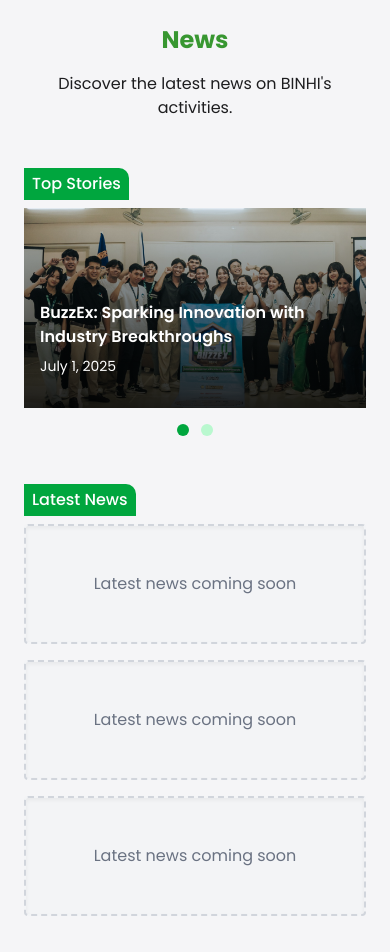
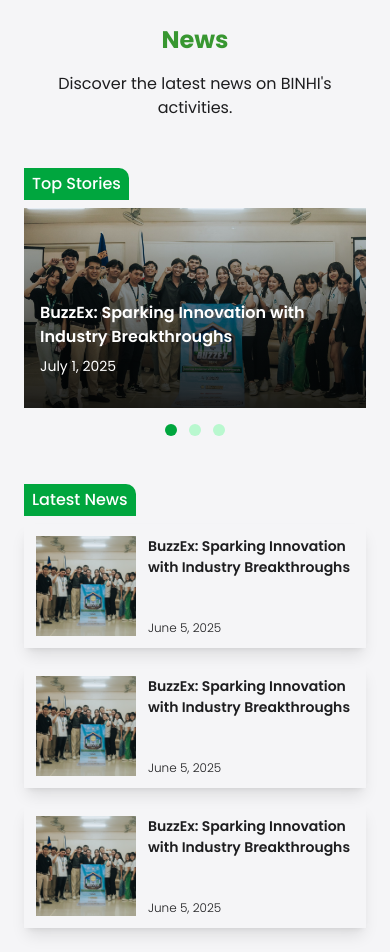
Before and after one commit to SPARK-Hub-WVSU/BINHI-Website-2025, a Next.js app: page /news in a window 390 px wide. Built offline with nearby package versions, Linux system fonts and the light colour scheme.

Commit message:
refactor: refactor the code of inset articles' responsiveness and uncommented the dummy articles

```diff
--- a/src/app/news/InsetArticle.jsx
+++ b/src/app/news/InsetArticle.jsx
@@ -15,7 +15,7 @@ export default function InsetArticle({ data, className = '' }) {
     return (
         // Article card as a clickable link, with overlay and text
         <Link
-            className={`group ${className} relative isolate overflow-hidden flex flex-col justify-end p-4 gap-2
+            className={`group min-h-50 ${className} relative isolate overflow-hidden flex flex-col justify-end p-4 gap-2
                         after:content-[''] after:absolute after:inset-0 after:-z-[1] after:bg-linear-to-t after:from-black after:from-[-20%] after:to-transparent`}
             href={`/article/${data.id}`}
         >
--- a/src/app/news/InsetCarousel.jsx
+++ b/src/app/news/InsetCarousel.jsx
@@ -26,7 +26,7 @@ export default function InsetCarousel({ articles }) {
           {/* Render each article as a slide */}
           {articles.map((article, idx) => (
             <SwiperSlide key={idx}>
-              <InsetArticle data={article} className='min-h-50 [min-width:480px]:min-h-75'/>
+              <InsetArticle data={article} />
             </SwiperSlide>
           ))}
         </Swiper>
--- a/src/app/news/page.js
+++ b/src/app/news/page.js
@@ -29,34 +29,34 @@ const dummyArticles = [
     image: placeholderPhoto,
     date: "2025-06-20",
   },
-  // {
-  //   id: 3,
-  //   headline: "BINHI Receives Environmental Award",
-  //   summary: "Recognized for outstanding contributions to sustainability.",
-  //   image: placeholderPhoto,
-  //   date: "2025-06-10",
-  // },
-  // {
-  //   id: 4,
-  //   headline: "BuzzEx: Sparking Innovation with Industry Breakthroughs",
-  //   summary: "Lorem ipsum deloreum Lorem ipsum deloreum Lorem ipsum deloreum Lorem ipsum deloreum (headline).",
-  //   image: placeholderPhoto,
-  //   date: "2025-06-05",
-  // },
-  // {
-  //   id: 5,
-  //   headline: "BuzzEx: Sparking Innovation with Industry Breakthroughs",
-  //   summary: "Lorem ipsum deloreum Lorem ipsum deloreum Lorem ipsum deloreum Lorem ipsum deloreum (headline).",
-  //   image: placeholderPhoto,
-  //   date: "2025-06-05",
-  // },
-  // {
-  //   id: 6,
-  //   headline: "BuzzEx: Sparking Innovation with Industry Breakthroughs",
-  //   summary: "Lorem ipsum deloreum Lorem ipsum deloreum Lorem ipsum deloreum Lorem ipsum deloreum (headline).",
-  //   image: placeholderPhoto,
-  //   date: "2025-06-05",
-  // },
+  {
+    id: 3,
+    headline: "BINHI Receives Environmental Award",
+    summary: "Recognized for outstanding contributions to sustainability.",
+    image: placeholderPhoto,
+    date: "2025-06-10",
+  },
+  {
+    id: 4,
+    headline: "BuzzEx: Sparking Innovation with Industry Breakthroughs",
+    summary: "Lorem ipsum deloreum Lorem ipsum deloreum Lorem ipsum deloreum Lorem ipsum deloreum (headline).",
+    image: placeholderPhoto,
+    date: "2025-06-05",
+  },
+  {
+    id: 5,
+    headline: "BuzzEx: Sparking Innovation with Industry Breakthroughs",
+    summary: "Lorem ipsum deloreum Lorem ipsum deloreum Lorem ipsum deloreum Lorem ipsum deloreum (headline).",
+    image: placeholderPhoto,
+    date: "2025-06-05",
+  },
+  {
+    id: 6,
+    headline: "BuzzEx: Sparking Innovation with Industry Breakthroughs",
+    summary: "Lorem ipsum deloreum Lorem ipsum deloreum Lorem ipsum deloreum Lorem ipsum deloreum (headline).",
+    image: placeholderPhoto,
+    date: "2025-06-05",
+  },
   // Add more dummy articles as needed
 ];
 
```
